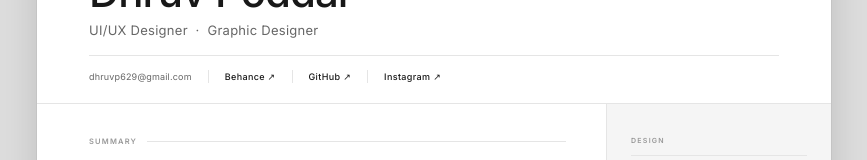
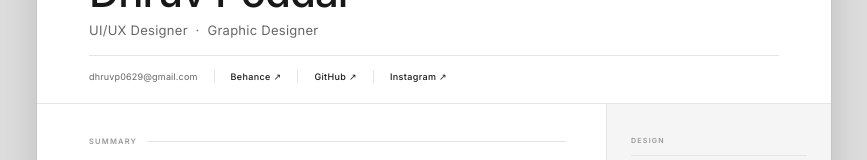
Before and after one commit to Shin7806/Portfolio, a React (Vite) app: page / in a window 1280 px wide. Shown: the part 148-308 px from the top of the page, without its empty margins (206-1073 px from the left). Built offline with nearby package versions, Linux system fonts and the light colour scheme.

Commit message:
Update App.tsx

```diff
--- a/src/app/App.tsx
+++ b/src/app/App.tsx
@@ -363,7 +363,7 @@ export default function App() {
                   borderRight: m ? "none" : `1px solid ${C.divider}`,
                 }}
               >
-                dhruvp629@gmail.com
+                dhruvp0629@gmail.com
               </a>
               {links.map((l, i) => (
                 <a
```
